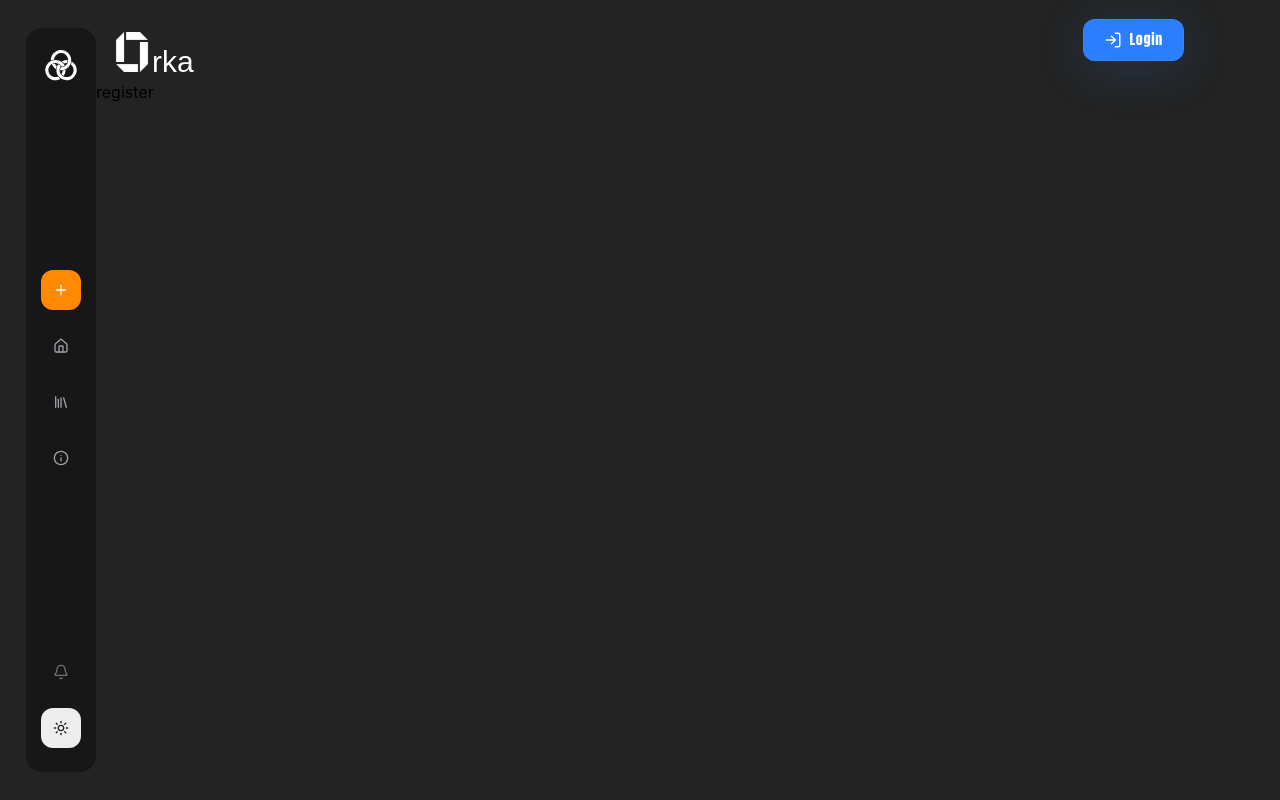
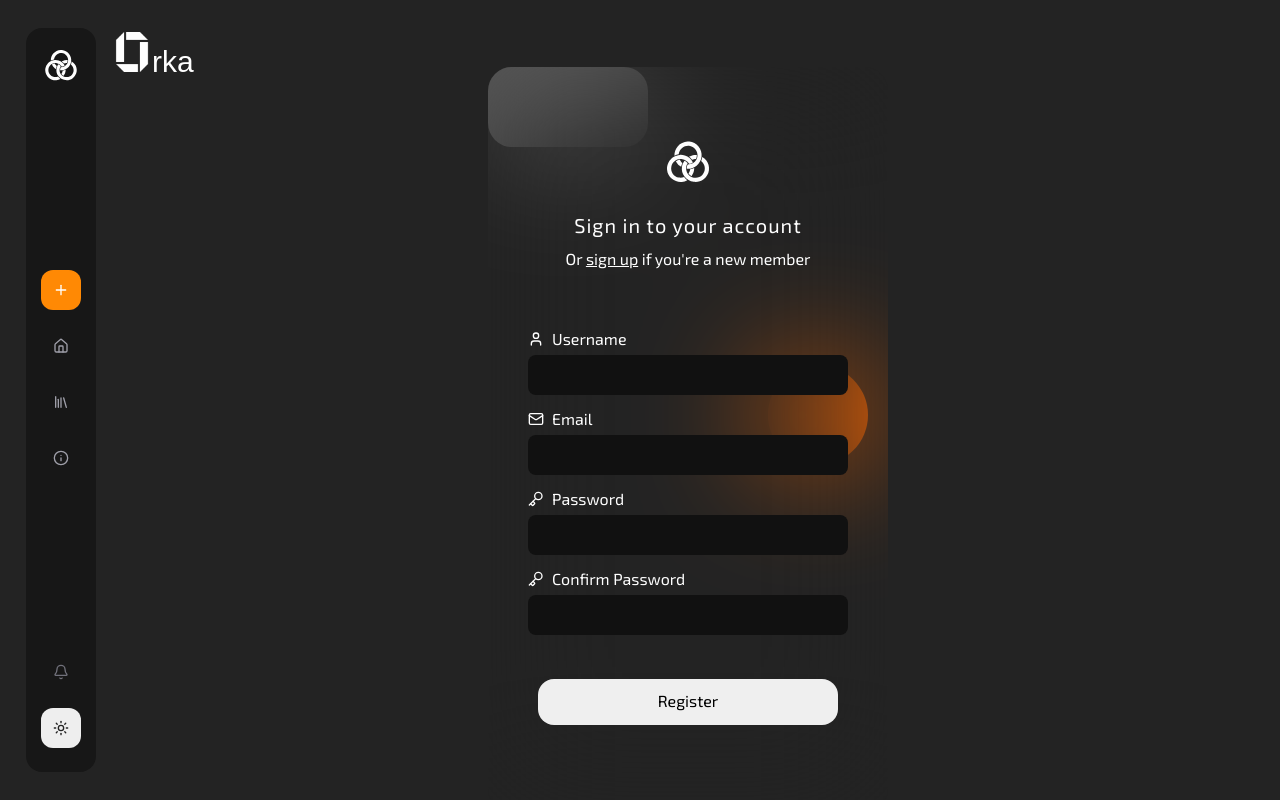
Before and after one commit to Arijit15122002/nexus-frontend, a React (Vite) app: page /register in a window 1280 px wide. Built offline with nearby package versions, Linux system fonts and the light colour scheme; a web font is replaced by a local one.

Commit message:
Register page UI done

```diff
--- a/src/Layouts/MainLayout.jsx
+++ b/src/Layouts/MainLayout.jsx
@@ -47,7 +47,7 @@ export default function MainLayout() {
           <div className="h-full w-full relative">
             {/* close button */}
             <div
-              className="h-18 flex flex-row justify-end items-center"
+              className="h-18 flex flex-row justify-end items-center cursor-pointer"
               onClick={() => setMenuOpen(false)}
             >
               <div className="mr-6 p-2.5 rounded-full bg-[#fafafa] dark:bg-transparent dark:text-white shadow-[0_8px_20px_rgba(0,0,0,0.1)]">
--- a/src/components2/Main/Navigation.jsx
+++ b/src/components2/Main/Navigation.jsx
@@ -10,7 +10,7 @@ export default function Navigation({menuOpen, setMenuOpen}) {
   const [loggedIn, setLoggedIn] = useState(false);
 
   const location = useLocation();
-  const isLoginPage = location.pathname === "/login";
+  const isLoginPage = location.pathname === "/login" || location.pathname === "/register";
 
   const deviceType = useSelector((state) => state.device.deviceType);
   const theme = useSelector((state) => state.theme.theme);
@@ -89,14 +89,15 @@ export default function Navigation({menuOpen, setMenuOpen}) {
           {/* search */}
 
           {/* menu */}
-          <div className="p-2.5 rounded-full bg-[#fafafa] dark:bg-transparent dark:text-white shadow-[0_8px_20px_rgba(0,0,0,0.1)]" onClick={() => setMenuOpen(true)}>
+          <div className="p-2.5 rounded-full bg-[#fafafa] dark:bg-transparent dark:text-white shadow-[0_8px_20px_rgba(0,0,0,0.1)] cursor-pointer" onClick={() => setMenuOpen(true)}>
             <Menu size={18} strokeWidth={0.8}/>
           </div>
 
         </div>
 
-        <div className={deviceType == "mobile" ? "hidden" : "flex flex-row gap-2 mr-10 lg:mr-24"}>
-          <NavLink className={`${isLoginPage ? "hidden" : "flex"} group flex-row justify-center items-center gap-2 px-5 py-2.5 rounded-xl bg-blue-500 text-white border border-blue-400/20 shadow-[0_8px_50px_rgba(59,130,246,0.2)] transition-all duration-300 hover:shadow-[0_15px_80px_rgba(59,130,246,0.5)]`}>
+        <div
+        className={deviceType == "mobile" ? "hidden" : "flex flex-row gap-2 mr-10 lg:mr-24 z-50"}>
+        <NavLink to={"/login"} className={`${isLoginPage ? "hidden" : "flex"} group flex-row justify-center items-center gap-2 px-5 py-2.5 rounded-xl bg-blue-500 text-white border border-blue-400/20 shadow-[0_8px_50px_rgba(59,130,246,0.2)] transition-all duration-300 hover:shadow-[0_15px_80px_rgba(59,130,246,0.5)]`}>
             <LogIn
               size={18}
               className="transition-transform duration-300 group-hover:translate-x-0.5"
--- a/src/pages/Login.jsx
+++ b/src/pages/Login.jsx
@@ -7,11 +7,14 @@ export default function Login() {
   const deviceType = useSelector((state) => state.device.deviceType);
 
   return (
-    <div className="w-full h-full  flex flex-row items-center justify-center">
+    <div className="w-full h-full flex flex-row items-center justify-center">
       <div className={`${deviceType == "mobile" ? "hidden" : "flex"}`}></div>
 
-      <div
-        className={`${deviceType == "mobile" ? "" : ""} flex flex-col justify-end-safe items-center gap-2 exo text-[#232323] dark:text-[#fefefe]`}
+      <div className={`${deviceType == "mobile" ? "" : "w-[1/2]"} relative`}>
+        <div className="w-[100px] h-[100px] absolute top-[40%] left-[40%] bg-blue-300 dark:bg-blue-500 rounded"/>
+        <div className="rounded-3xl w-40 h-20 top-0 left-0 bg-[#dedede] dark:bg-[#565656] absolute"/>
+        <div
+        className={`${deviceType == "mobile" ? "" : "w-full"} flex flex-col justify-center items-center gap-2 exo text-[#232323] dark:text-[#fefefe] px-4 py-14 backdrop-blur-3xl rounded-3xl`}
       >
         {/* icon */}
         <svg
@@ -57,24 +60,25 @@ export default function Login() {
           if you're a new member
         </div>
 
-        <div className="mt-4 px-6 py-8 flex flex-col gap-5 rounded-xl">
-          <div className="flex flex-col gap-1">
-            <div className="flex flex-row items-center gap-2">
+        <div className="mt-4 px-6 py-8 flex flex-col items-center gap-5 rounded-xl">
+          <div className="flex flex-col gap-1 sm:w-80 min-w-[300px]">
+            <div className="flex flex-row items-center gap-2 w-full">
               <Mail size={16} /> Email
             </div>
-            <input type="text" className="px-3 py-1 rounded-lg bg-white outline-none border-[1px] border-[#ababab] dark:bg-[#111111] dark:border-none" />
+            <input type="text" className="px-3 py-2 rounded-lg bg-white outline-none border-[1px] border-[#ababab] dark:bg-[#111111] dark:border-none" />
           </div>
-          <div className="flex flex-col gap-1">
+          <div className="flex flex-col gap-1 sm:w-80 min-w-[300px]">
             <div className="flex flex-row items-center gap-2">
               <KeyIcon size={16} />
               Password
             </div>
-            <input type="text" className="px-3 py-1 rounded-lg bg-white outline-none border-[1px] border-[#ababab] dark:bg-[#111111] dark:border-none" />
+            <input type="text" className="px-3 py-2 rounded-lg bg-white outline-none border-[1px] border-[#ababab] dark:bg-[#111111] dark:border-none" />
             <div className="text-xs">Forgot your password?</div>
           </div>
 
-          <button className="bg-[#232323] text-[#eeeeee] mt-8 pt-2.5 pb-3 rounded-2xl hover:bg-blue-500 hover:text-white transition-all duration-300 dark:bg-[#efefef] dark:text-black cursor-pointer">Sign in</button>
+          <button className="bg-[#232323] text-[#eeeeee] mt-8 pt-2.5 pb-3 px-20 sm:px-30 rounded-2xl hover:bg-blue-600 hover:text-white transition-all duration-300 dark:bg-[#efefef] dark:text-black cursor-pointer min-w-[220px]">Sign in</button>
         </div>
+      </div>
       </div>
     </div>
   );
--- a/src/pages/Register.jsx
+++ b/src/pages/Register.jsx
@@ -1,9 +1,98 @@
+import { Key, KeyIcon, Mail, User } from 'lucide-react';
 import React from 'react'
+import { useSelector } from 'react-redux';
+import { NavLink } from 'react-router-dom';
 
 export default function Register() {
+
+  const deviceType = useSelector((state) => state.device.deviceType);
+  const theme = useSelector((state) => state.theme.theme);
+
   return (
-    <div>
-      register
+    <div className="w-full h-full flex flex-row items-center justify-center">
+      <div className={`${deviceType == "mobile" ? "hidden" : "flex"}`}></div>
+
+      <div className={`${deviceType == "mobile" ? "" : "w-[1/2]"} relative`}>
+        <div className="w-[100px] h-[100px] absolute top-[40%] left-[70%] bg-orange-300 dark:bg-orange-500 rounded-full"/>
+        <div className="rounded-3xl w-40 h-20 top-0 left-0 bg-[#dedede] dark:bg-[#565656] absolute"/>
+        <div
+        className={`${deviceType == "mobile" ? "" : "w-full"} flex flex-col justify-center items-center gap-2 exo text-[#232323] dark:text-[#fefefe] px-4 py-14 backdrop-blur-3xl rounded-3xl`}
+      >
+        {/* icon */}
+        <svg
+          className=""
+          xmlns="http://www.w3.org/2000/svg"
+          xmlns:xlink="http://www.w3.org/1999/xlink"
+          width="80"
+          height="80"
+          viewBox="0 0 1024 1024"
+        >
+          <path
+            fill={theme === "dark" ? "#fefefe" : "#232323"}
+            d="M507.143 237.711C513.811 237.352 522.037 237.725 528.738 238.348C574.811 242.791 617.248 265.302 646.765 300.956C676.297 336.744 690.36 382.82 685.845 428.999C680.96 475.202 657.947 517.58 621.856 546.837C586.785 576.204 541.365 590.209 495.845 585.693C496.235 564.505 500.147 550.784 507.447 531.443C555.362 532.288 596.204 510.642 619.972 468.621C626.965 455.187 631.416 440.577 633.1 425.526C636.643 394.014 627.431 362.395 607.518 337.717C586.731 311.954 558.742 295.283 525.591 291.812C493.627 288.619 461.71 298.3 436.905 318.709C412.159 339.099 396.458 368.429 393.212 400.328C370.212 403.948 359.147 407.72 338.484 418.485C336.064 377.903 353.347 330.511 379.868 299.924C414.037 260.517 455.825 241.738 507.143 237.711Z"
+          />
+          <path
+            fill={theme === "dark" ? "#fefefe" : "#232323"}
+            d="M694.15 435.655C714.644 447.967 732.588 462.358 747.195 481.451C773.868 516.086 785.668 559.909 779.991 603.255C773.502 649.506 749.009 691.323 711.842 719.605C675.53 747.44 629.544 759.489 584.249 753.036C537.754 746.552 495.713 721.939 467.302 684.568C438.757 647.078 428.345 605.41 434.619 558.884C440.017 526.257 449.732 509.265 466.744 482.131C484.766 490.653 494.998 498.768 508.79 512.651C495.282 536.309 487.444 554.08 487.827 582.584C488.19 614.966 501.569 645.84 524.95 668.248C549.341 691.758 579.304 701.123 612.641 700.523C643.826 699.958 673.508 687.023 695.152 664.566C737.073 620.751 738.393 552.618 699.379 506.268C693.211 498.939 686.973 492.855 680.016 486.267C688.247 466.784 691.057 456.848 694.15 435.655Z"
+          />
+          <path
+            fill={theme === "dark" ? "#fefefe" : "#232323"}
+            d="M407.953 408.293C427.032 406.441 453.505 410.924 471.601 417.105C517.927 432.926 553.037 460.361 575.238 504.301C554.589 516.457 548.447 518.52 525.154 522.762C524.009 520.739 522.816 518.743 521.576 516.777C503.627 488.848 472.961 472.368 441.203 464.963C376.495 449.877 311.602 494.604 298.664 559.386C292.55 590.126 298.96 622.034 316.47 648.028C334.461 674.541 362.239 692.831 393.704 698.881C419.739 702.635 437.088 701.186 461.797 692.365C473.776 708.325 487.055 719.996 502.912 731.83C481.32 743.96 457.446 751.476 432.799 753.904C387.001 758.192 341.365 744.187 305.857 714.945C270.349 685.575 248.019 643.258 243.813 597.37C237.716 533.562 272.699 468.852 326.347 434.946C352.23 418.587 377.705 411.037 407.953 408.293Z"
+          />
+          <path
+            fill={theme === "dark" ? "#fefefe" : "#232323"}
+            d="M590.049 576.936L590.633 577.048C592.379 579.271 590.734 591.492 590.521 594.825C588.438 627.349 574.501 653.589 556.954 680.131C547.966 675.653 543.18 672.227 535.703 665.887C528.572 659.48 524.375 654.643 518.196 647.436C531.131 626.958 536.001 617.944 539.885 593.233C559.527 589.591 571.95 585.809 590.049 576.936Z"
+          />
+          <path
+            fill={theme === "dark" ? "#fefefe" : "#232323"}
+            d="M610.507 408.236C615.042 408.062 620.303 408.374 624.891 408.536C624.235 430.814 623.643 441.458 614.211 462.081C591.682 463.064 585.615 464.304 564.46 471.421C560.735 466.638 556.896 461.944 552.947 457.343C543.741 447.325 535.857 440.806 524.727 433.247C529.44 429.982 535.493 427.168 540.709 424.677C563.735 413.681 585.243 409.373 610.507 408.236Z"
+          />
+          <path
+            fill={theme === "dark" ? "#fefefe" : "#232323"}
+            d="M405.279 470.643C408.884 470.973 411.065 477.525 412.973 480.699C415.835 485.544 419.047 490.174 422.585 494.55C428.734 502.173 433.158 506.135 440.473 512.229C431.415 530.242 428.669 542.318 424.746 561.529C417.503 557.11 411.985 553.373 405.159 548.397C384.626 532.248 368.083 511.591 356.811 488.025C372.52 478.237 387.354 473.957 405.279 470.643Z"
+          />
+        </svg>
+
+        <div className=" tracking-wider text-xl">Sign in to your account</div>
+        <div>
+          Or{" "}
+          <NavLink to={"/register"} className="underline ">
+            sign up
+          </NavLink>{" "}
+          if you're a new member
+        </div>
+
+        <div className="mt-4 px-6 py-8 flex flex-col items-center gap-3 rounded-xl">
+          <div className="flex flex-col gap-1 sm:w-80 min-w-[300px]">
+            <div className="flex flex-row items-center gap-2 w-full">
+              <User size={16} /> Username
+            </div>
+            <input type="text" className="px-3 py-2 rounded-lg bg-white outline-none border-[1px] border-[#ababab] dark:bg-[#111111] dark:border-none" />
+          </div>
+          <div className="flex flex-col gap-1 sm:w-80 min-w-[300px]">
+            <div className="flex flex-row items-center gap-2 w-full">
+              <Mail size={16} /> Email
+            </div>
+            <input type="text" className="px-3 py-2 rounded-lg bg-white outline-none border-[1px] border-[#ababab] dark:bg-[#111111] dark:border-none" />
+          </div>
+          <div className="flex flex-col gap-1 sm:w-80 min-w-[300px]">
+            <div className="flex flex-row items-center gap-2">
+              <KeyIcon size={16} />
+              Password
+            </div>
+            <input type="text" className="px-3 py-2 rounded-lg bg-white outline-none border-[1px] border-[#ababab] dark:bg-[#111111] dark:border-none" />
+          </div>
+          <div className="flex flex-col gap-1 sm:w-80 min-w-[300px]">
+            <div className="flex flex-row items-center gap-2 w-full">
+              <Key size={16} /> Confirm Password
+            </div>
+            <input type="text" className="px-3 py-2 rounded-lg bg-white outline-none border-[1px] border-[#ababab] dark:bg-[#111111] dark:border-none" />
+          </div>
+
+          <button className="bg-[#232323] text-[#eeeeee] mt-8 pt-2.5 pb-3 px-20 sm:px-30 rounded-2xl hover:bg-blue-600 hover:text-white transition-all duration-300 dark:bg-[#efefef] dark:text-black cursor-pointer min-w-[220px]">Register</button>
+        </div>
+      </div>
+      </div>
     </div>
   )
 }
```
